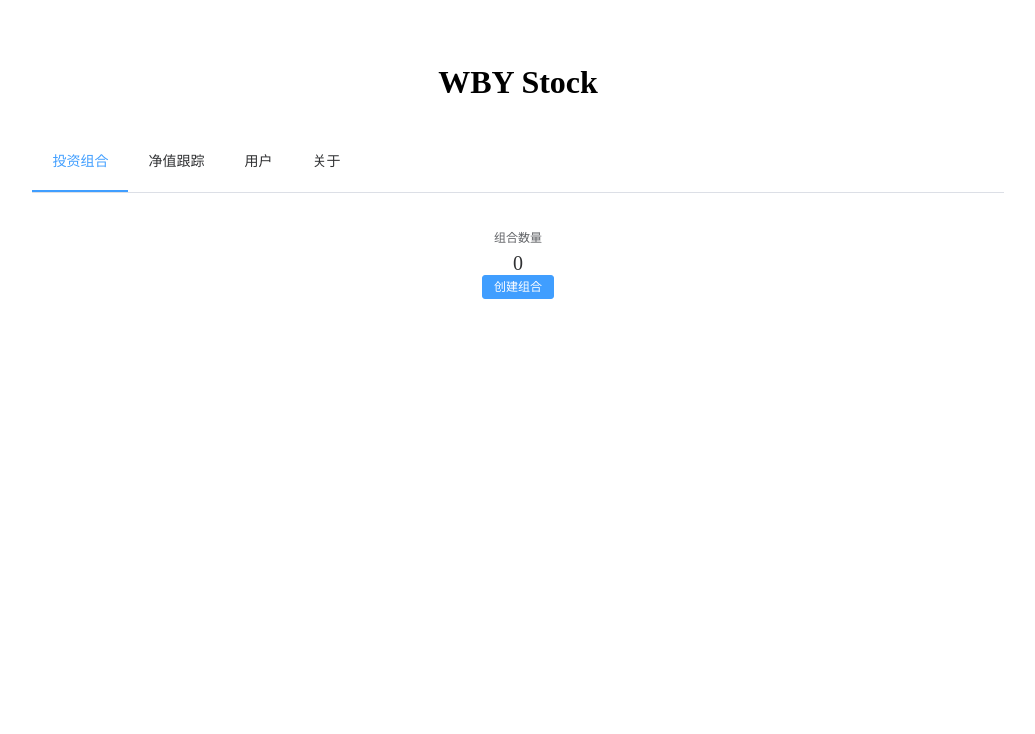
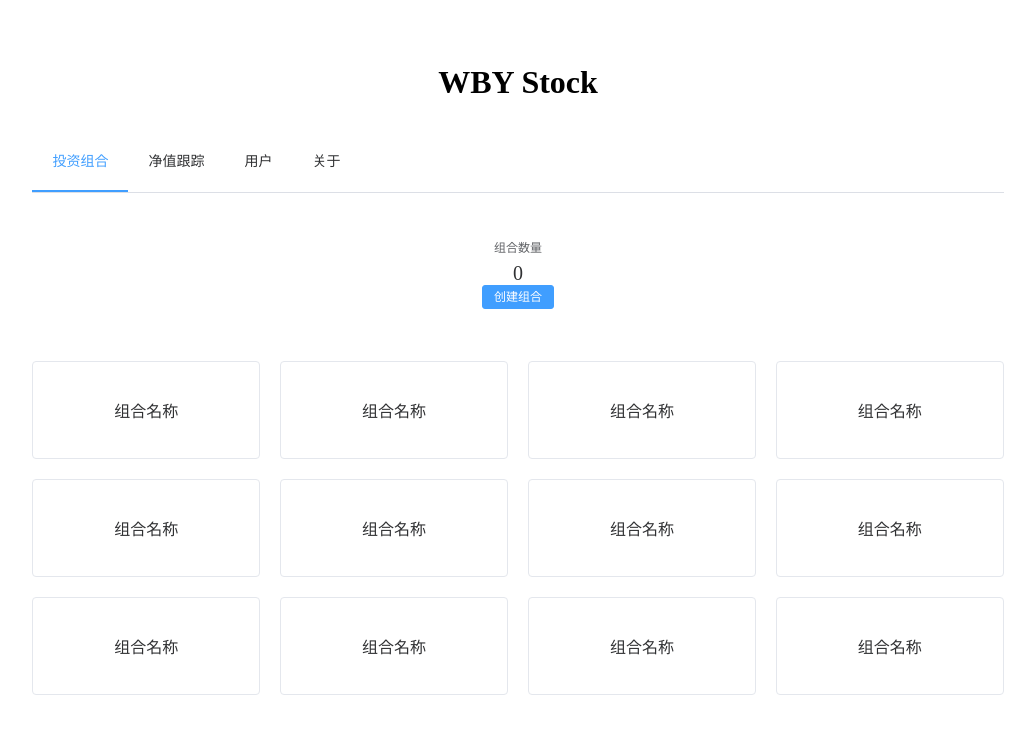
Before and after one commit to Kunkgg/stock_wby, a Vue app in the folder frontend/: page /combination in a window 1280 px wide. Shown: the top 734 px of the page, without its empty margins (122-1157 px from the left). Built offline with nearby package versions, Linux system fonts and the light colour scheme; what el-table-infinite-scroll, vxe-table would draw is missing.

Commit message:
前端组合 view

```diff
--- a/frontend/src/components/CombinationCard.vue
+++ b/frontend/src/components/CombinationCard.vue
@@ -0,0 +1,28 @@
+// Combination Card 组件, 用于显示股票组合的卡片, 基于 element-ui plus 实现
+// 显示组合名称, 组合描述, 组合包含的股票数量, 更新次数, 更新时间
+
+<template>
+    <el-card shadow="hover" class="box-card">
+        <span>{{ combinationName }}</span>
+    </el-card>
+</template>
+<script setup>
+import { ref, computed } from 'vue'
+import { Edit } from '@element-plus/icons-vue'
+import { Delete } from '@element-plus/icons-vue'
+
+const combinationName = ref('组合名称')
+const combinationDescription = ref('组合描述')
+const stockCount = ref(0)
+const updateCount = ref(0)
+const updateTime = ref('xxxx-xx-xx xx:xx:xx')
+
+</script>
+<style scoped>
+.box-card {
+    min-height: 6rem;
+    display: flex;
+    align-items: center;
+    justify-content: center;
+}
+</style>
--- a/frontend/src/views/CombinationView.vue
+++ b/frontend/src/views/CombinationView.vue
@@ -6,9 +6,10 @@
         </el-col>
     </el-row>
 
-    <el-row>
-
-
+    <el-row :gutter="20" style="margin-top: 2rem;" justify="center">
+        <el-col :sm="16" :md="8" :lg="6" v-for="index in 12" :key="`card-${index}`" class="grid-content">
+            <combination-card></combination-card>
+        </el-col>
     </el-row>
   <el-dialog
     v-model="dialogVisible"
@@ -28,10 +29,11 @@
 <script setup>
 import { ref } from "vue";
 import CombinationCreate from "@/components/CombinationCreate.vue";
+import CombinationCard from "@/components/CombinationCard.vue";
 
+const combinationCount= ref(0);
 
 const child = ref(null);
-
 const dialogVisible = ref(false);
 
 const handleCreateConfirm = () => {
@@ -56,5 +58,6 @@ const handleCreateCancel = () => {
   border-radius: 4px;
   min-height: 2rem;
   text-align: center;
+  margin: 10px 0;
 }
 </style>
```
